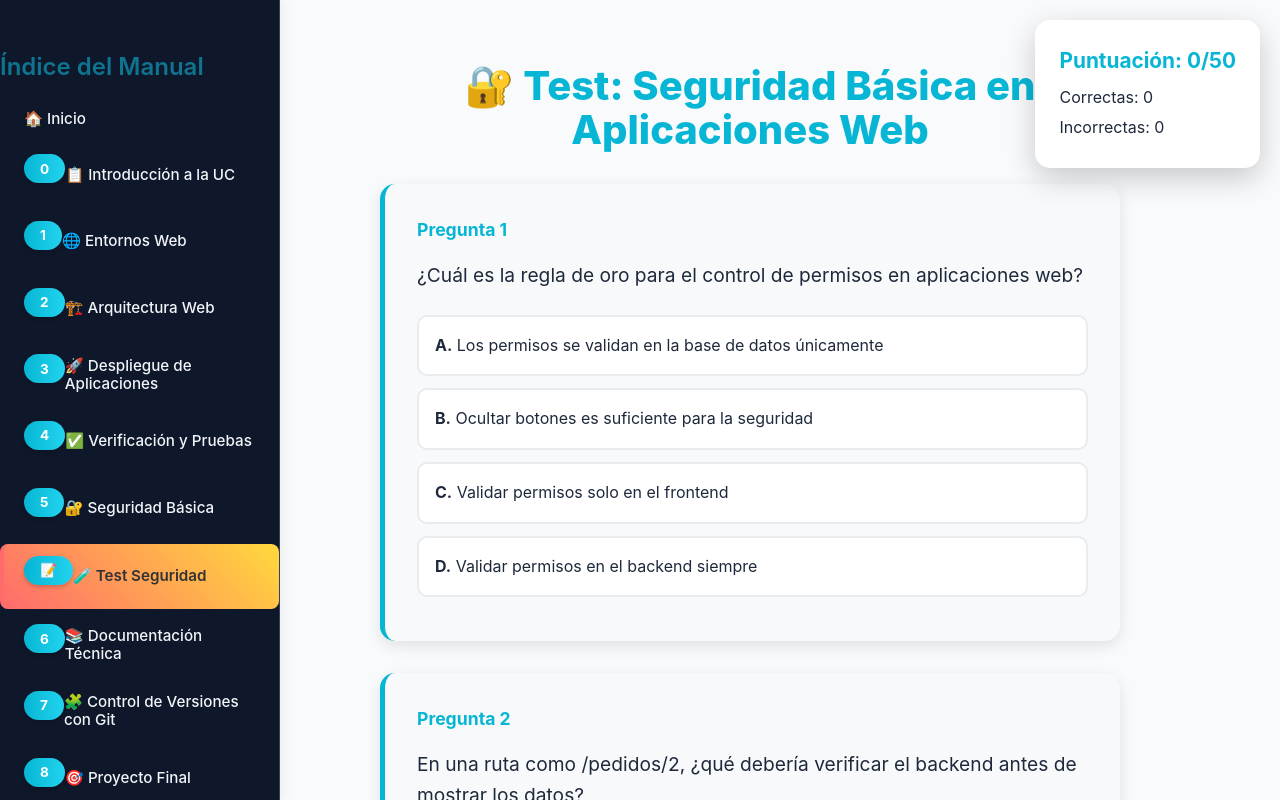
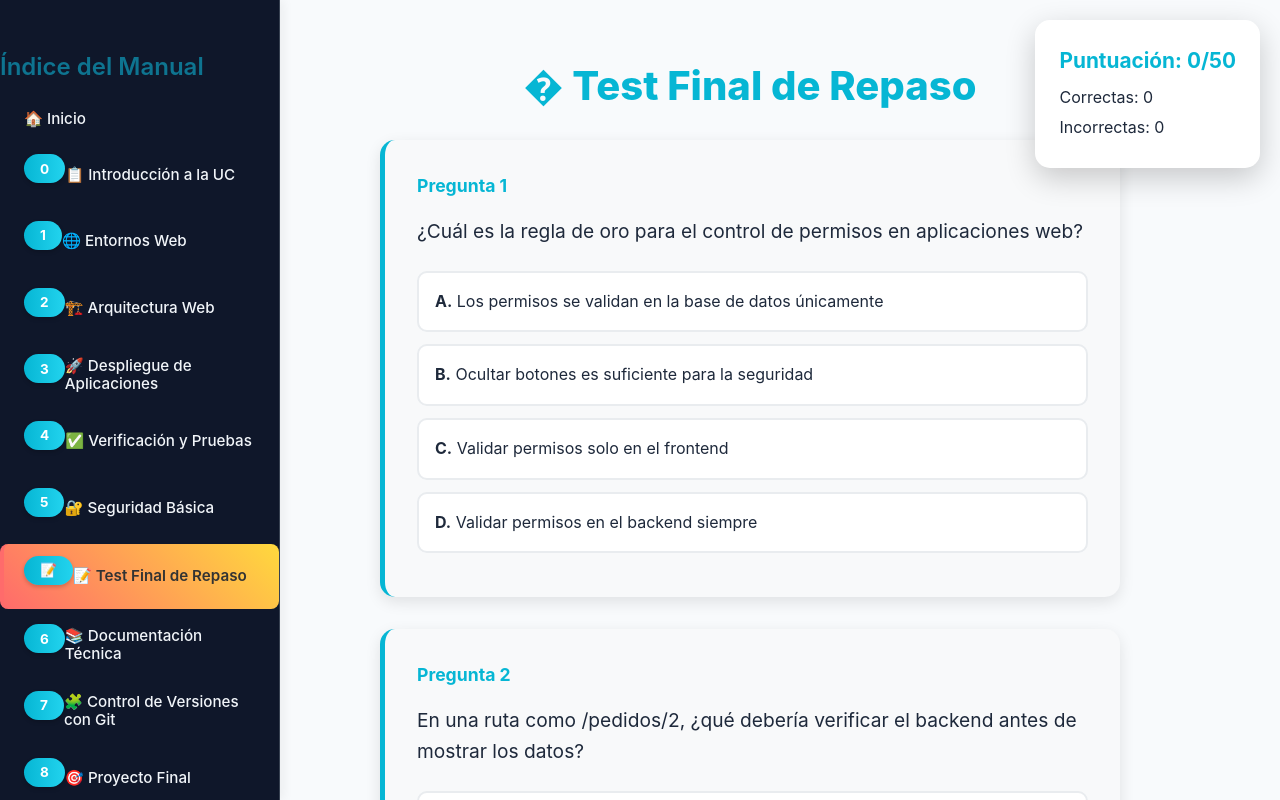
Before and after one commit to inma2709/despliegue, a React (Vite) app in the folder frontend/: page /test-seguridad in a window 1280 px wide. Shown: the top 800 px of the page. Built offline with nearby package versions, Linux system fonts and the light colour scheme.

Commit message:
finalizando test

```diff
--- a/frontend/src/components/Sidebar.jsx
+++ b/frontend/src/components/Sidebar.jsx
@@ -16,7 +16,7 @@ const Sidebar = () => {
     { path: '/despliegue', label: '🚀 Despliegue de Aplicaciones', number: '3' },
     { path: '/verificacion', label: '✅ Verificación y Pruebas', number: '4' },
     { path: '/seguridad', label: '🔐 Seguridad Básica', number: '5' },
-    { path: '/test-seguridad', label: '🧪 Test Seguridad', number: '📝' },
+    { path: '/test-seguridad', label: '📝 Test Final de Repaso', number: '📝' },
     { path: '/documentacion', label: '📚 Documentación Técnica', number: '6' },
 
     // Nuevo capítulo añadido
--- a/frontend/src/pages/SecurityTest.jsx
+++ b/frontend/src/pages/SecurityTest.jsx
@@ -645,7 +645,7 @@ const SecurityTest = () => {
 
   return (
     <div className="security-test">
-      <h1>🔐 Test: Seguridad Básica en Aplicaciones Web</h1>
+      <h1>� Test Final de Repaso</h1>
 
       <div className="test-results">
         <div className="score">Puntuación: {getCorrectCount()}/{shuffledQuestions.length}</div>
```
